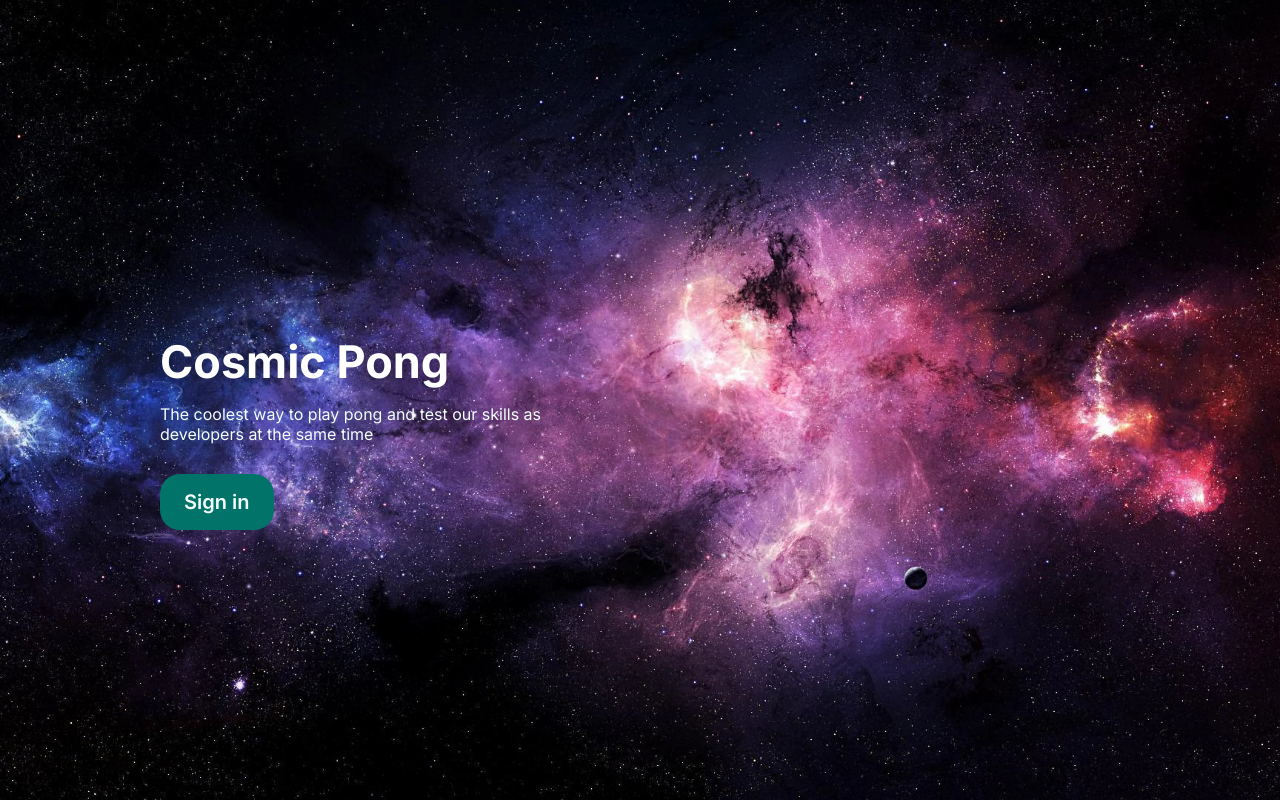
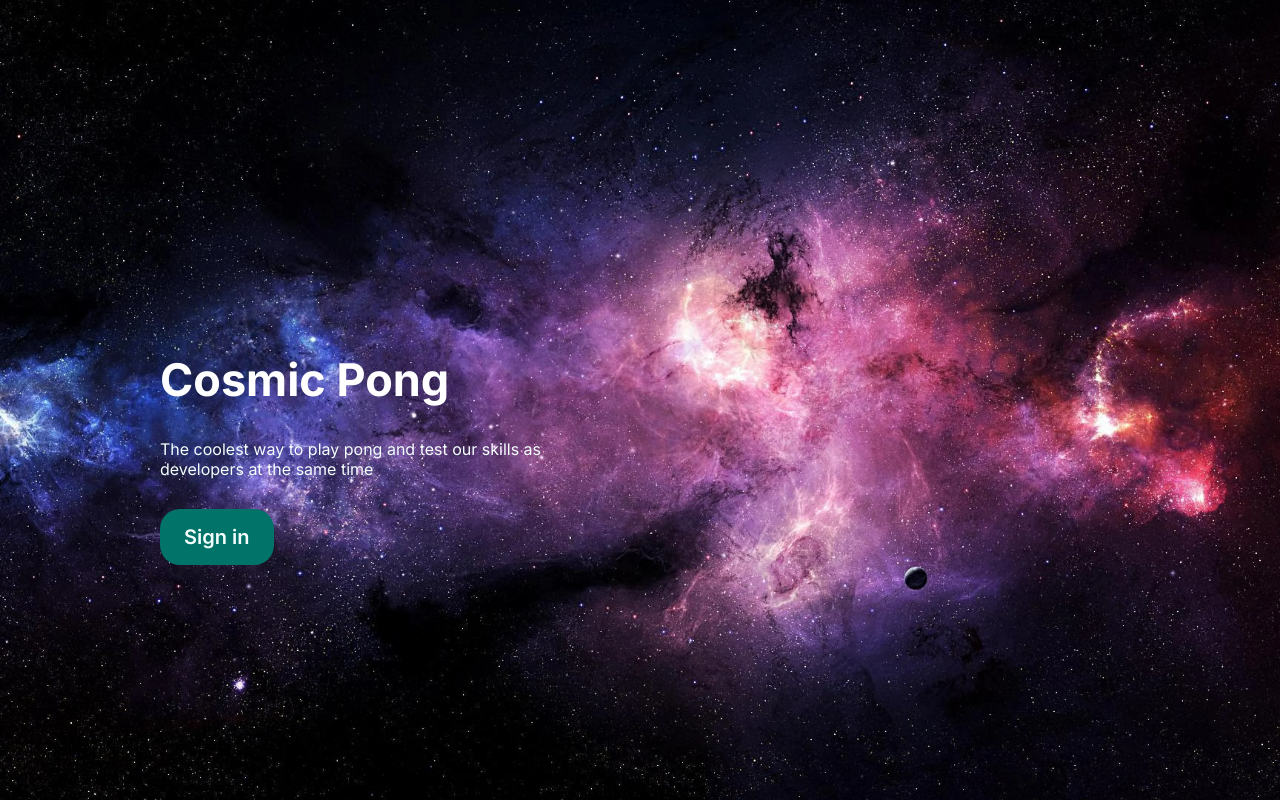
Before and after one commit to eprei/42_ft_transcendence, a React (Vite) app in the folder frontend/: page / in a window 1280 px wide. Built offline with nearby package versions, Linux system fonts and the light colour scheme.

Commit message:
remove line length
* css remove line length
the title signin page isn't hide anymore

```diff
--- a/frontend/src/index.css
+++ b/frontend/src/index.css
@@ -1,6 +1,5 @@
 :root {
     font-family: Inter, system-ui, Avenir, Helvetica, Arial, sans-serif;
-    line-height: 20px;
     color-scheme: light dark;
     color: rgba(255, 255, 255, 0.87);
     background-color: #242424;
```
